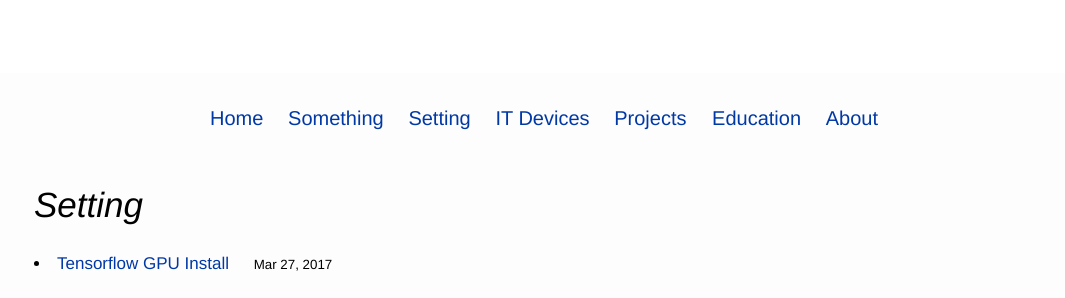
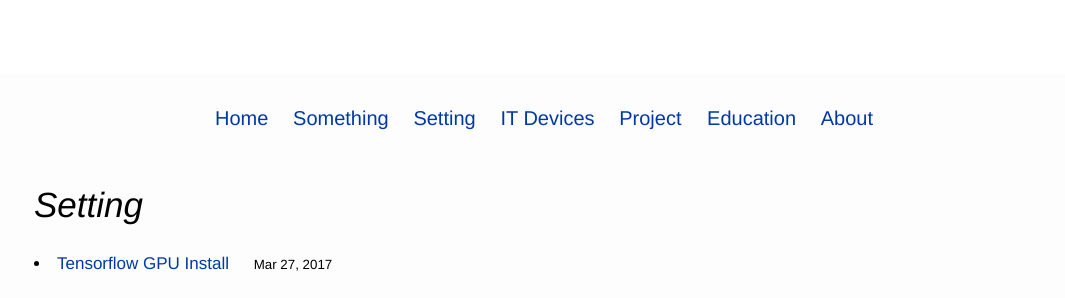
Before and after one commit to pminsu01/pminsu01.github.io, a Jekyll site: the page built from index.html, in a window 1280 px wide. Shown: the part 277-575 px from the top of the page, without its empty margins (106-1171 px from the left). Built offline with Jekyll 4.4.1, drawn with Linux system fonts in a browser that asks for light colours; the list of posts is cut into pages by our own code.

```diff
--- a/_includes/navigator.html
+++ b/_includes/navigator.html
@@ -4,7 +4,7 @@
   <li><a href="{{ site.baseurl }}/Something/">Something</a></li>
   <li><a href="{{ site.baseurl }}/Setting">Setting</a></li>
   <li><a href="{{site.baseurl}}/IT">IT Devices</a></li>
-  <li><a href="{{sit.baseurl}}/Project">Projects</a>
+  <li><a href="{{sit.baseurl}}/Project">Project</a>
     </li>
   <li><a href="{{site.baseurl}}/Education">Education</a></li>
   <li><a href="{{ site.baseurl }}/About/">About</a></li>
```
